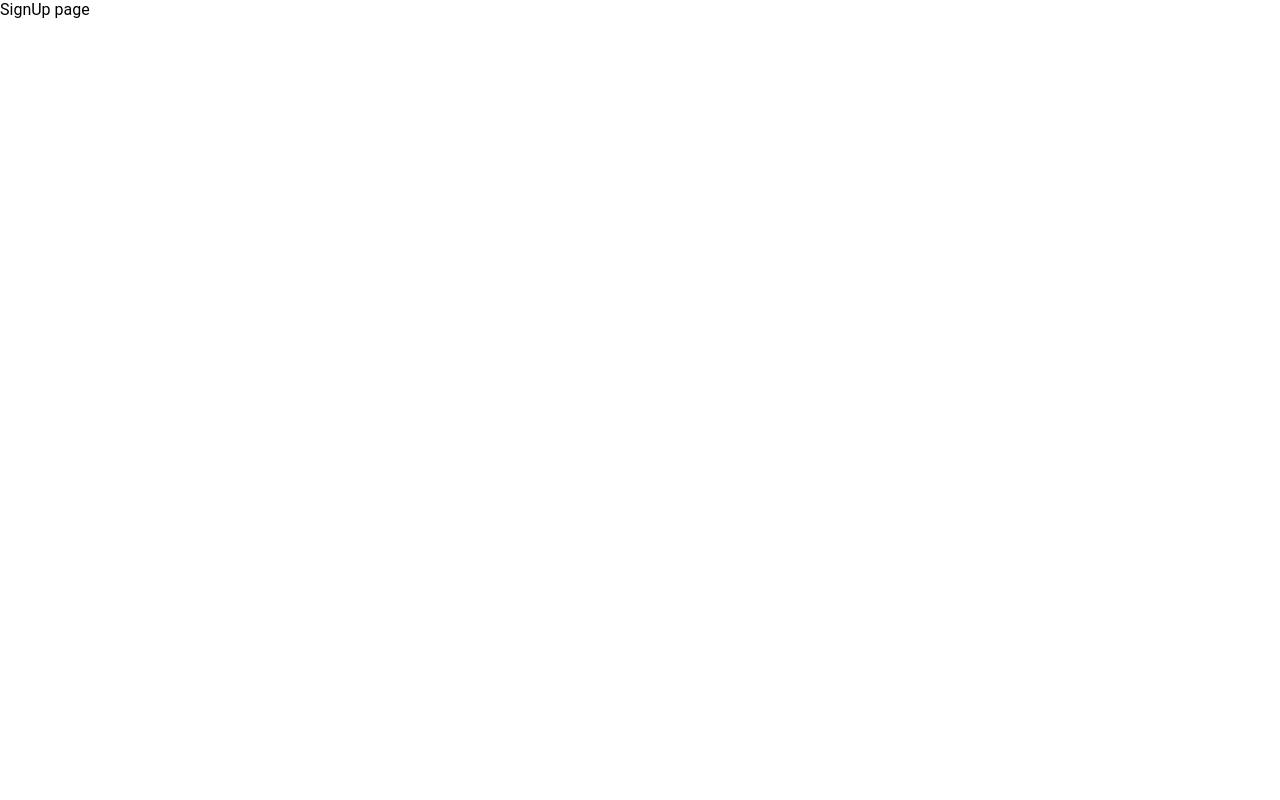
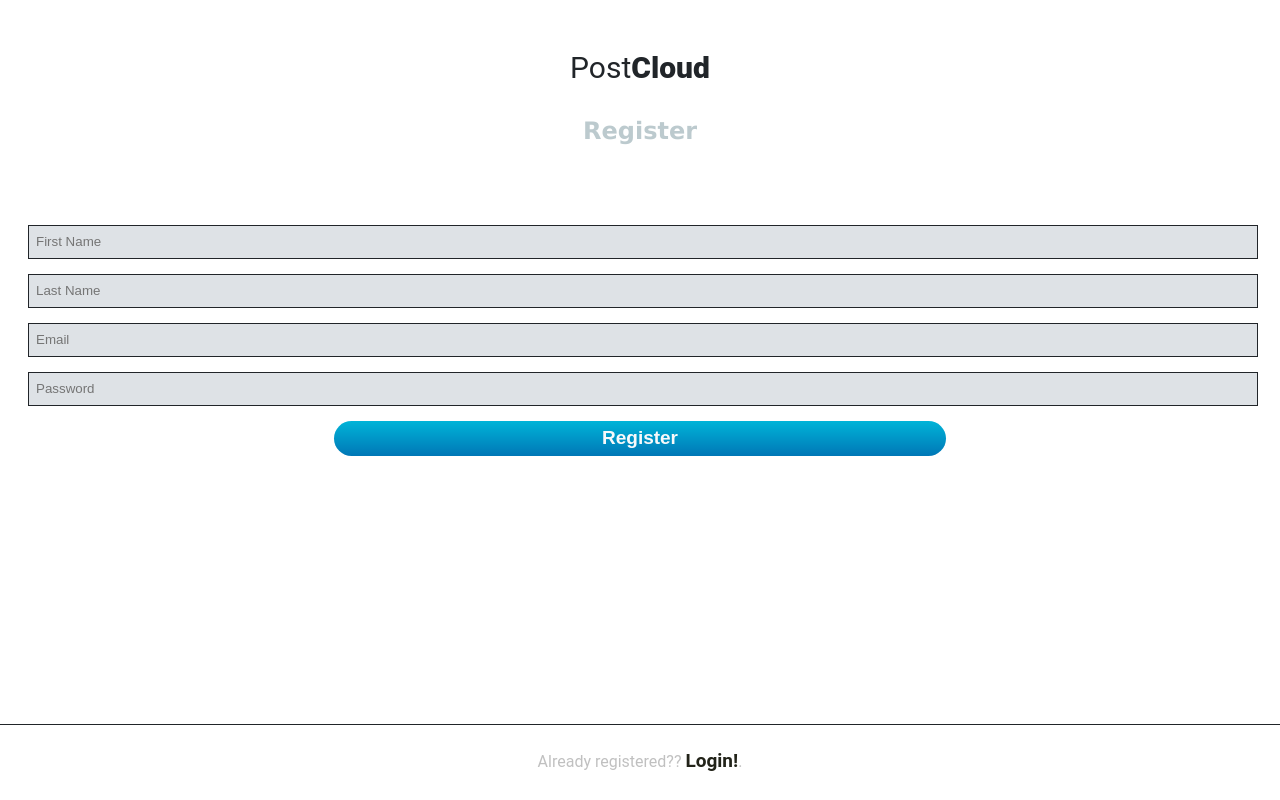
Before and after one commit to tiborurban001/cloud_post, a Vue app in the folder postcloud-client/: page /signup in a window 1280 px wide. Built offline with nearby package versions, Linux system fonts and the light colour scheme.

Commit message:
Login check, Auth, Register push, Axios,2Homepage

```diff
--- a/postcloud-client/package.json
+++ b/postcloud-client/package.json
@@ -8,6 +8,7 @@
     "lint": "vue-cli-service lint"
   },
   "dependencies": {
+    "axios": "^0.21.1",
     "core-js": "^3.6.5",
     "sass-loader": "^10.1.1",
     "vue": "^2.6.11",
--- a/postcloud-client/src/main.js
+++ b/postcloud-client/src/main.js
@@ -3,6 +3,9 @@ import App from './App.vue'
 import router from './router'
 import store from './store'
 
+import axios from 'axios'
+
+Vue.prototype.$http = axios
 Vue.config.productionTip = false
 
 new Vue({
--- a/postcloud-client/src/router/index.js
+++ b/postcloud-client/src/router/index.js
@@ -50,8 +50,15 @@ router.beforeEach((to, from, next) => {
       next();
   }
 }else{
+  if(localStorage.getItem('jwt') != null){
 
-  next();
+    next({
+      path: '/',
+      params: {nextUrl: '/'}
+    })
+  } else {
+    next()
+  }
 }
 })
 
--- a/postcloud-client/src/store/index.js
+++ b/postcloud-client/src/store/index.js
@@ -5,11 +5,15 @@ Vue.use(Vuex)
 
 export default new Vuex.Store({
   state: {
+    api_url: 'http://localhost:3000/'
   },
   mutations: {
+
   },
   actions: {
+
   },
   modules: {
+
   }
 })
--- a/postcloud-client/src/views/Home.vue
+++ b/postcloud-client/src/views/Home.vue
@@ -1,5 +1,17 @@
 <template>
   <div class="home">
     Hello, World!
+    <button @click='logout'>Logout</button>
   </div>
 </template>
+
+<script>
+export default {
+  methods:{
+    logout() {
+      localStorage.removeItem('jwt')
+      this.$router.push('/login')
+    }
+  }
+}
+</script>
--- a/postcloud-client/src/views/Login.vue
+++ b/postcloud-client/src/views/Login.vue
@@ -2,15 +2,16 @@
     <div class="login-pg">
         <header>
         <h3><span>Post</span>Cloud</h3>
+        <h4>Sign in</h4>
         </header>
         <main class="form-group">
             <input type="text" v-model="email" placeholder="Email">
             <input type="password" v-model="password" placeholder="Password">
-            <button class="login-btn">Log in</button>
+            <button class="login-btn" @click="login">Log in</button>
         </main>
         <footer>
             <p>
-                Don't have an Account?? <router-link class="signup-link" to="/register">Sign Up!</router-link>.
+                Don't have an Account?? <router-link class="link" to="/signup">Sign Up!</router-link>.
             </p>
 
 
@@ -26,6 +27,29 @@ export default {
             email: '',
             password: ''
         }
+    },
+    methods: {
+        login (){
+
+            let api_url = this.$store.state.api_url
+            if(this.email == '' || this.password == ''){
+                return alert('Please fill in your Email and Password')
+            }
+
+        this.$http.post(api_url + 'user/login', {
+            email: this.email,
+            password: this.password
+        }).then(response => {
+            if(response.data.auth){
+            localStorage.setItem('jwt', response.data.token)
+            this.$router.push('/')
+            }
+        }).catch(err => {
+            console.log(err)
+        })
+
+
+            }
     }
 }
 </script>
@@ -33,6 +57,7 @@ export default {
 <style lang="scss" scoped>
 //header
 header {
+    padding: 20px 25px;
     h3{
         color: rgb(33, 37, 41);
         font-size: 30px;
@@ -42,6 +67,13 @@ header {
     span{
 
         font-weight: 400;
+    }
+
+    h4{
+        color: rgb(188, 202, 206);
+        text-align:  center;
+        font-size: 24px;
+        font-family: Verdana, Geneva, Tahoma, sans-serif;
     }
 }
 
@@ -102,7 +134,7 @@ header {
             text-align: center;
 
         }
-        .signup-link{
+        .link{
             color: rgb(34,35,25);
             font-weight: 600;
             font-size: 19px;
--- a/postcloud-client/src/views/Signup.vue
+++ b/postcloud-client/src/views/Signup.vue
@@ -1,15 +1,152 @@
 <template>
-    <div>
-        SignUp page
+    <div class="signup-pg">
+          <header>
+        <h3><span>Post</span>Cloud</h3>
+        <h4>Register</h4>
+        </header>
+        <main class="form-group">
+            <input type="text" v-model="firstname" placeholder="First Name">
+            <input type="text" v-model="lastname" placeholder="Last Name">
+            <input type="text" v-model="email" placeholder="Email">
+            <input type="password" v-model="password" placeholder="Password">
+            <button class="login-btn" @click="register">Register</button>
+        </main>
+        <footer>
+            <p>
+                Already registered?? <router-link class="link" to="/login">Login!</router-link>.
+            </p>
+
+
+        </footer>
     </div>
 </template>
 
 <script>
 export default {
-    name: 'signup'
+    name: 'signup',
+    data(){
+        return {
+            firstname: "",
+            lastname: "",
+            email: "",
+            password: ""
+        }
+    },
+    methods: {
+        register () {
+            let api_url = this.$store.state.api_url
+            if(this.email == '' || this.password == '' || this.firstname == '' || this.lastname == '')
+            {
+                return alert('Please fill all fields')
+            }
+
+            this.$http.post(api_url + 'user/register', {
+            firstname: this.firstname,
+            lastname: this.lastname,
+            email: this.email,
+            password: this.password
+        }).then(response => {
+            console.log(response)
+        }).catch(err => {
+            console.log(err)
+        })
+        }
+    }
 }
+
 </script>
 
-<style>
+<style lang="scss" scoped>
+//header
+header {
+    padding: 20px 25px;
+    h3{
+        color: rgb(33, 37, 41);
+        font-size: 30px;
+        font-weight: 900;
+        text-align: center;
+    }
+    span{
+
+        font-weight: 400;
+    }
+     h4{
+        color: rgb(188, 202, 206);
+        text-align:  center;
+        font-size: 24px;
+        font-family: Verdana, Geneva, Tahoma, sans-serif;
+    }
+}
+
+//Main
+.signup-pg{
+    display: flex;
+    flex-direction: column;
+    box-sizing: border-box;
+    height: 100vh;
+
+    .form-group{
+        flex: 1;
+        display:flex;
+        justify-content: flex-start;
+        flex-flow: column;
+        padding: 28px;
+
+       input{
+           outline: none;
+            width: 100%;
+            height: 30px;
+            border: 1px solid rgb(33, 37, 41);
+            margin-bottom: 15px;
+
+           text-indent: 5px;
+            background-color:rgb(222, 226, 230) ;
+
+            &:focus{
+                border: 1.2px solid rgb(0, 129, 167);
+            }
+        }
+       button{
+           outline: none;
+           align-self: center;
+           width: 50%;
+           height: 35px;
+           background: rgb(0,119,182);
+           background: linear-gradient(0deg, rgba(0,119,182,1) 0%, rgba(0,180,216,1) 100%);
+           color: rgb(248, 249, 250);
+           appearance: none;
+           border:none;
+           border-radius: 25px;
+           font-weight: 700;
+           font-size: 19px;
+       }
+    }
+    //Footer
+    footer
+        {
+            border-top:1px solid rgb(33, 37, 41);
+            padding:15px 25px;
+           width: calc(100% - 50px);
+           height: 45px;
+
+        p{
+            line-height: 10px;
+            color: #8888;
+            text-align: center;
+
+        }
+        .link{
+            color: rgb(34,35,25);
+            font-weight: 600;
+            font-size: 19px;
+            text-decoration: none;
+
+        }
+
+
+       }
+}
+
+
 
 </style>
```
Also changed, not shown: 2 other files (tests, documents, lock files or other folders).
